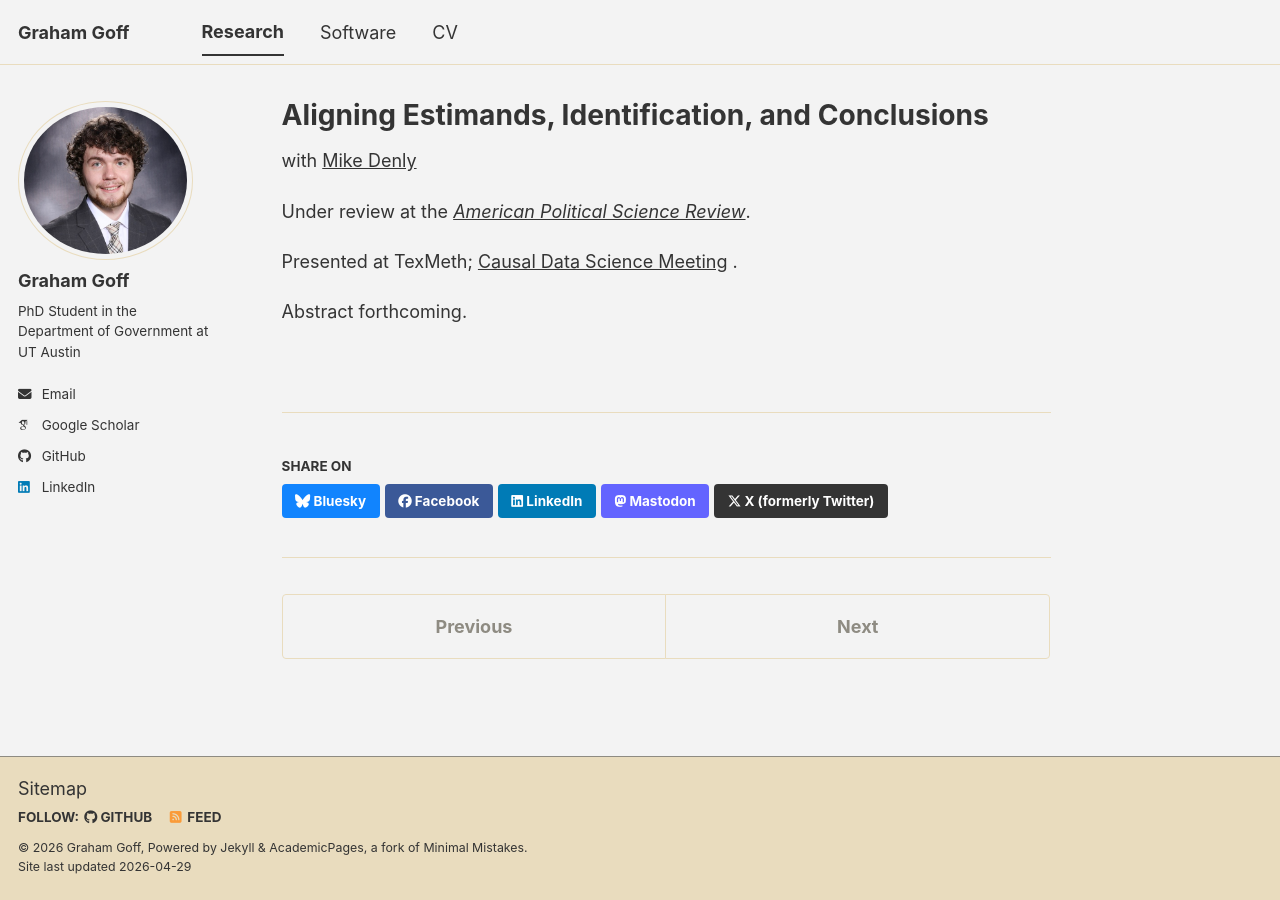
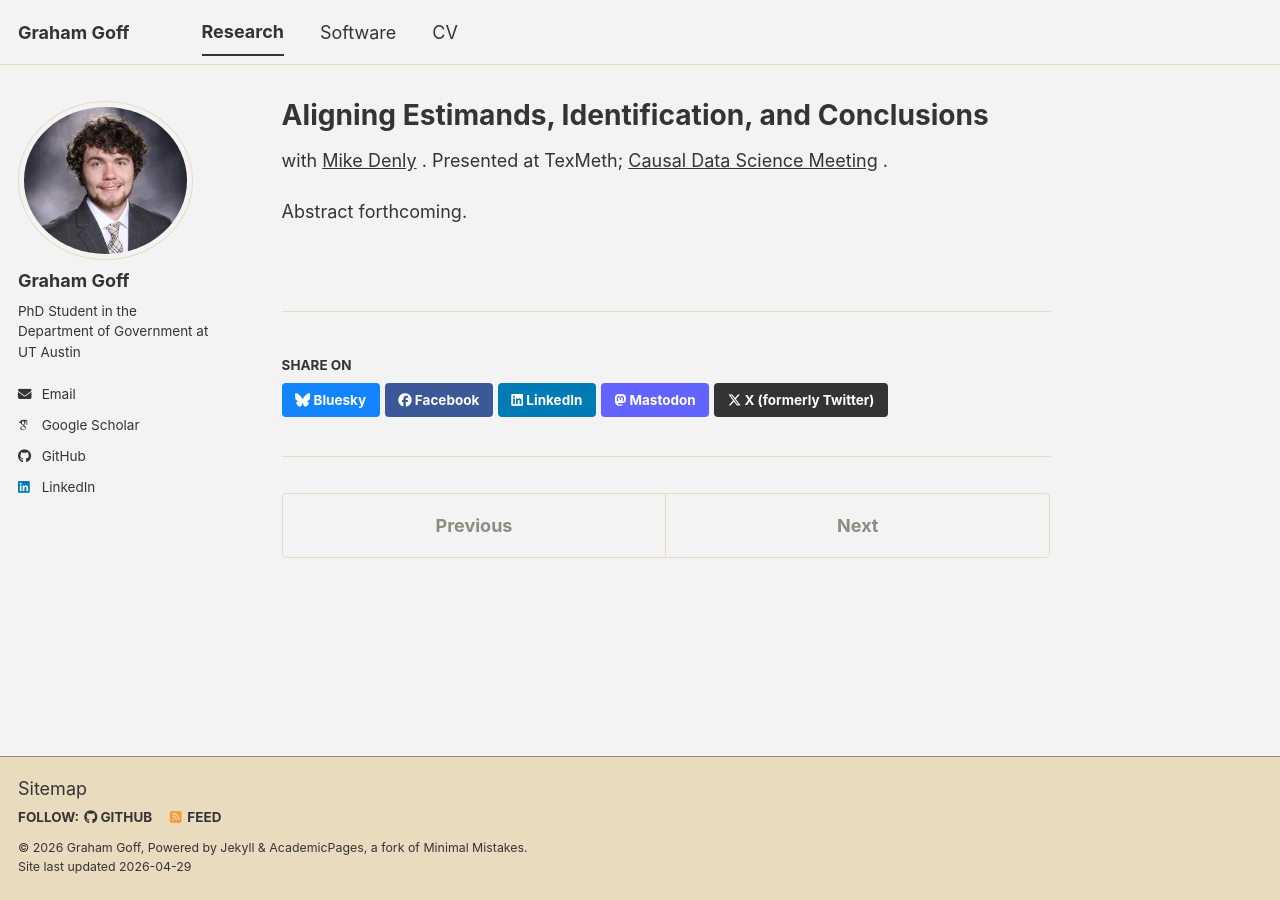
Before and after one commit to grahamgoff/grahamgoff.github.io, a Jekyll site: the page built from _publications/aligning-estimands.md, in a window 1280 px wide. Built offline with Jekyll 4.4.1, drawn with Linux system fonts in a browser that asks for light colours; some web fonts are replaced; a script bundle is joined from its source files by our own code; library files that are not in the unit come from our copies.

Commit message:
update research page structure

```diff
--- a/_layouts/single.html
+++ b/_layouts/single.html
@@ -37,13 +37,9 @@ layout: default
         {% if page.collection == 'teaching' %}
           <p> {{ page.type }}, <i>{{ page.venue }}</i>, {{ page.date | default: "1900-01-01" | date: "%Y" }} </p>
         {% elsif page.collection == 'publications' and page.category == 'working' %}
-          {% if page.authors %}<p>{{ page.authors | markdownify | remove: "<p>" | remove: "</p>" }}</p>{% endif %}
-          {% if page.venue_url and page.venue_full %}
-            <p>Under review at the <a href="{{ page.venue_url }}"><em>{{ page.venue_full }}</em></a>.</p>
-          {% elsif page.venue %}
-            <p><em>{{ page.venue }}</em></p>
+          {% if page.authors or page.presentations %}
+            <p>{% if page.authors %}{{ page.authors | markdownify | remove: "<p>" | remove: "</p>" }}{% endif %}{% if page.authors and page.presentations %}. {% endif %}{% if page.presentations %}Presented at {{ page.presentations | markdownify | remove: "<p>" | remove: "</p>" }}{% endif %}.</p>
           {% endif %}
-          {% if page.presentations %}<p>Presented at {{ page.presentations | markdownify | remove: "<p>" | remove: "</p>" }}.</p>{% endif %}
         {% elsif page.collection == 'publications' %}
           {% if page.authors %}<p>{{ page.authors | markdownify | remove: "<p>" | remove: "</p>" }}</p>{% endif %}
           {% if page.venue %}<p><em>{{ page.venue }}</em>{% if page.date %}, {{ page.date | date: "%Y" }}{% endif %}{% if page.citation %}, {{ page.citation }}{% endif %}.</p>{% endif %}
```
